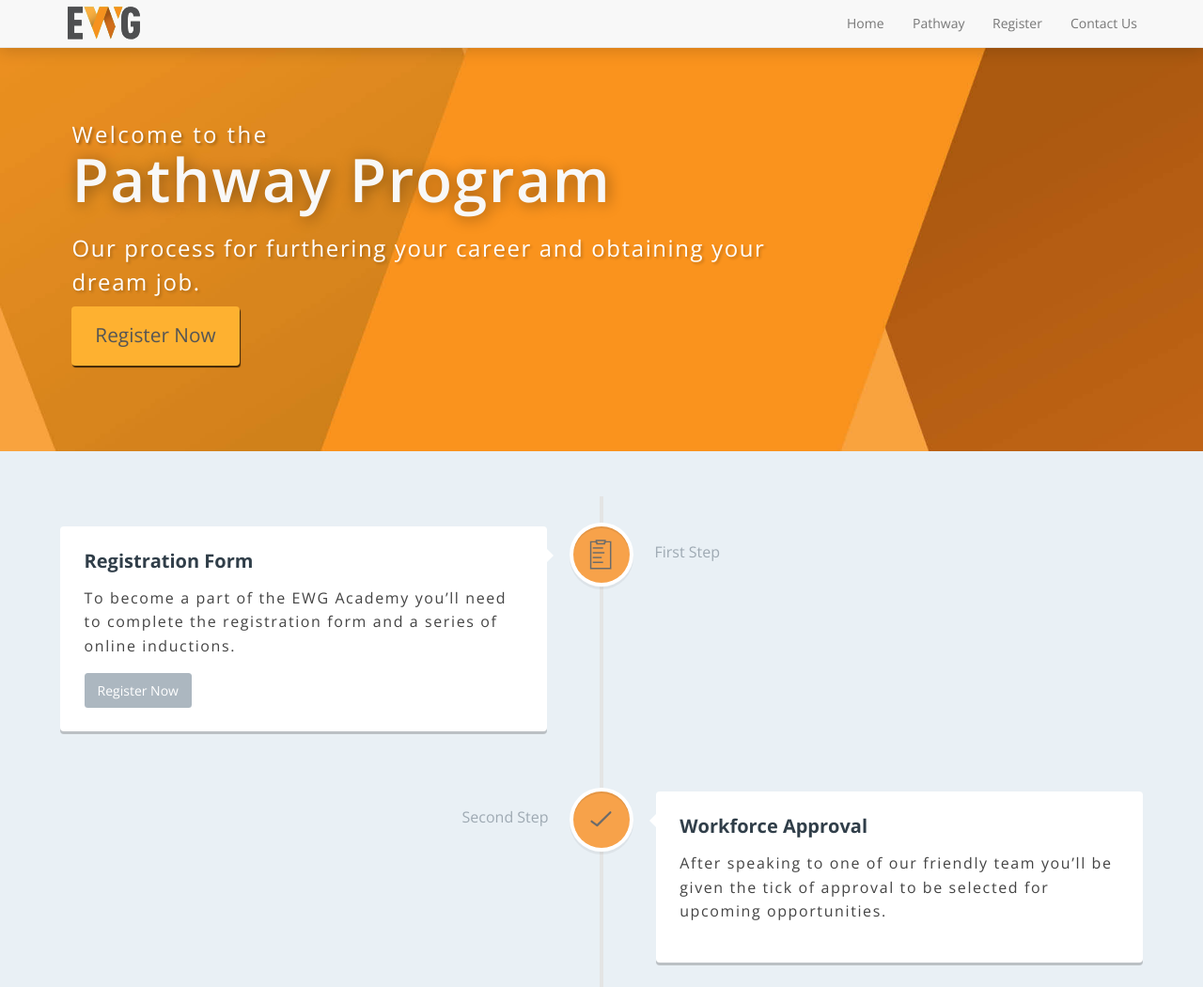
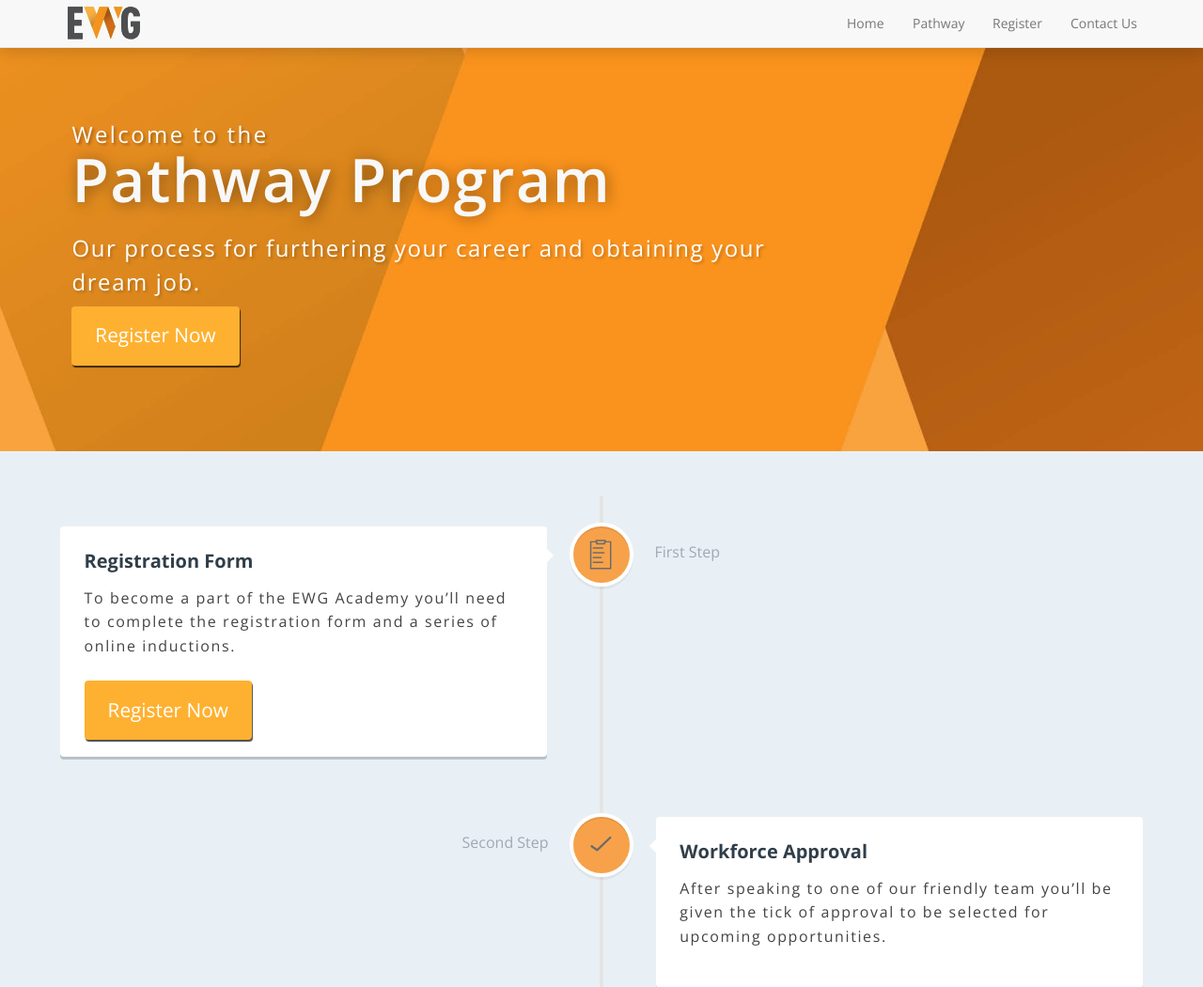
Before and after one commit to kenrdkmedia/ewg_academy_website_2017, a PHP site: page /pathway.php in a window 1280 px wide. Shown: the top 1050 px of the page at 94% size. Run offline with PHP 8.4, Linux system fonts and the light colour scheme; some libraries are stand-ins or nearby versions.

Commit message:
added new button styles as per style guide

```diff
--- a/css/landing-page.css
+++ b/css/landing-page.css
@@ -77,7 +77,6 @@ content {
 }
 
 .log-in {
-  margin: 0 1.2em;
   color: #fff;
   font-weight: 300;
 }
--- a/index.php
+++ b/index.php
@@ -16,7 +16,7 @@ include $file_base."template_files/header.php";
             <h1>Academy</h1>
             <p>A proven pathway for motivated tertiary students and graduates</p>
             <div class="header-button btn-group">
-              <a href="https://ew.rosterfy.co/register" target="_blank" class="btn btn-outline">Register Now</a>
+              <a href="https://ew.rosterfy.co/register" target="_blank" class="btn btn-outline log-in">Register Now</a>
               <a href="https://ew.rosterfy.co/ewg" target="_blank" class="btn btn-outline log-in">Login Now</a>
             </div>
           </div>
@@ -40,7 +40,7 @@ include $file_base."template_files/header.php";
           <p>Event Workforce Group Academy provides tertiary institutes along with their students and graduates with industry relevant training, certificates and casual work until they are qualified to gain full time employment in the industry of their chosen pathway.
           </p>
           <div class="button">
-              <a href="pathway.html" class="btn btn btn-outline">Learn More</a>
+              <a href="pathway.html" class="btn btn btn-outline log-in">Learn More</a>
             </div>
         </div>
         <div class="col-lg-5 col-sm-pull-6 col-sm-6 video-container">
@@ -110,7 +110,7 @@ include $file_base."template_files/header.php";
           <p class="tech-lead" style="color: #555;">Being a part of the EWG Academy gives you access to both paid and voluntary work at Australia's biggest events, festivals, brands and agencies. Our industry designed pathway gives you every opportunity to gain that crucial experience to further
             your career.</p>
           <div class="button">
-            <a href="https://ew.rosterfy.co/register" target="_blank" class="btn btn btn-outline">Register Now</a>
+            <a href="https://ew.rosterfy.co/register" target="_blank" class="btn btn btn-outline log-in">Register Now</a>
           </div>
         </div>
         <div data-aos="fade-right" data-aos-once="true" class="col-lg-5 col-sm-pull-6 col-sm-6">
--- a/pathway.php
+++ b/pathway.php
@@ -16,7 +16,7 @@ include $file_base."template_files/header.php";
             <h1>Pathway Program</h1>
             <p>Our process for furthering your career and obtaining your dream job.</p>
            <div class="header-button">
-              <a href="https://ew.rosterfy.co/register" target="_blank" class="btn btn-outline">Register Now</a>
+              <a href="https://ew.rosterfy.co/register" target="_blank" class="btn btn-outline log-in">Register Now</a>
             </div>
           </div>
           <!--END OF INTRO MESSAGE-->
@@ -41,7 +41,7 @@ include $file_base."template_files/header.php";
       <div class="cd-timeline-content">
         <h2>Registration Form</h2>
         <p>To become a part of the EWG Academy you’ll need to complete the registration form and a series of online inductions.</p>
-        <a href="https://ew.rosterfy.co/register" target="_blank" class="cd-read-more">Register Now</a>
+        <a href="https://ew.rosterfy.co/register" target="_blank" class="btn btn-outline log-in">Register Now</a>
         <span class="cd-date">First Step</span>
       </div>
       <!-- cd-timeline-content -->
--- a/template_files/footer.php
+++ b/template_files/footer.php
@@ -11,7 +11,7 @@ if(!isset($footer_extra)) {
             <h2>Become a Workforcer today </h2>
             <p>Join the hundreds of workforcers today!</p>
             <div class="button-header">
-              <a href="https://ew.rosterfy.co/register" target="_blank" class="btn btn-outline">Register Now</a>
+              <a href="https://ew.rosterfy.co/register" target="_blank" class="btn btn-outline log-in">Register Now</a>
               <a href="https://ew.rosterfy.co/ewg" target="_blank" class="btn btn-outline log-in">Login Now</a>
             </div>
           </div>
@@ -121,7 +121,7 @@ if(!isset($footer_extra)) {
                                         </div>
                                     </div>
                                     <div class="col-md-12">
-                                            <button type="submit" class="btn btn-success btn-send" id="submitButton">Send Message</button>
+                                            <button type="submit" class="btn btn-outline log-in" id="submitButton">Send Message</button>
                                             <br>
                                             <input type="hidden" id="form_type" name="form_type" value="contact_us">
                                             <!-- EMAIL TEMPLATE TO USE -->
@@ -132,7 +132,8 @@ if(!isset($footer_extra)) {
                                         <div class="col-md-12">
                                             <div id= "loading_div" style= "display:none">LOADING</div>
                                             <div id= "submitted_div" style= "display:none">Submitted</div>
-                                            <p class="text-muted"><strong>*</strong> These fields are required.</p>
+                                            <br>
+                                            <p class="small text-muted"><strong>*</strong> These fields are required.</p>
                                         </div>
                                     </div>
                                 </div>
```
